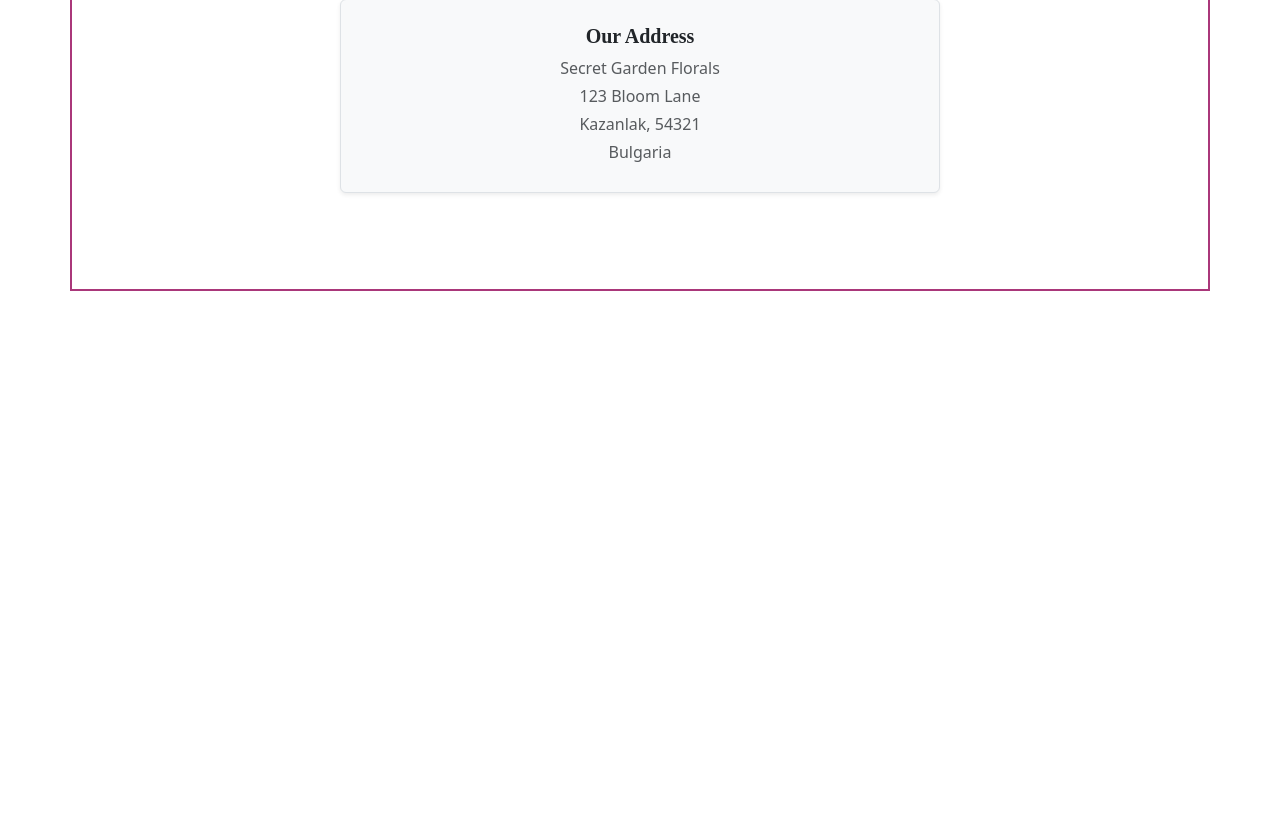
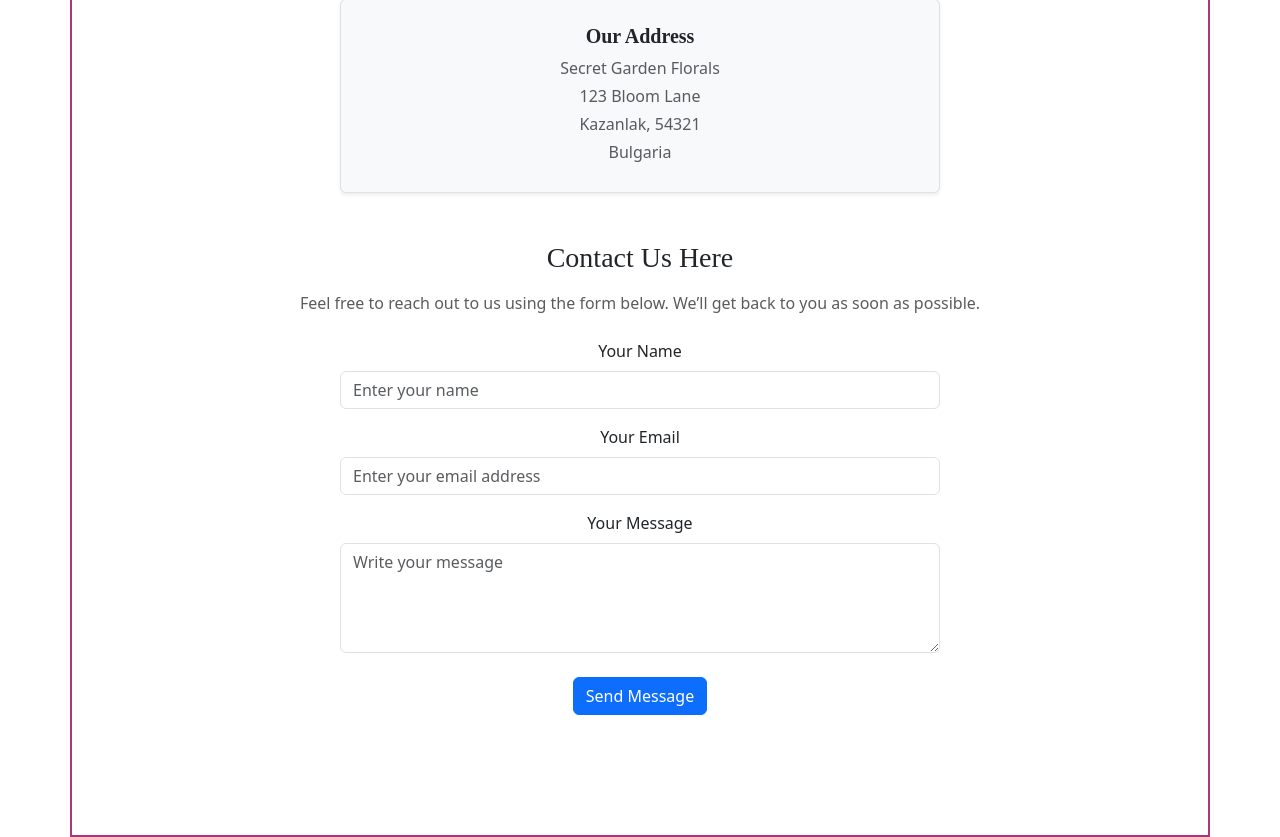
Before and after one commit to Polishko/The-Secret-Garden, a Django app: page /contact-us/ in a window 1280 px wide. Shown: the part 607-1444 px from the top of the page. Before the commit the page ends 898 px from the top, so only its background shows below. Run offline with Django 5.2, Linux system fonts and the light colour scheme; some libraries are stand-ins or nearby versions.

Commit message:
Update: Added a contact form in the contact-us template

```diff
--- a/thesecretgarden/templates/common/contact-us.html
+++ b/thesecretgarden/templates/common/contact-us.html
@@ -1,4 +1,5 @@
 {% extends 'common/base.html' %}
+{% load static %}
 
 {% block content %}
 <div class="contact-us container py-5 text-center">
@@ -7,6 +8,8 @@
     Write to us at our cozy corner in the Secret Garden. Your thoughts, feedback, or even a simple hello
     bring more charm to our blooming world.
   </p>
+
+  <!-- Address Box -->
   <div class="address-box mx-auto p-4 rounded shadow-sm" style="max-width: 600px; background-color: #f8f9fa;">
     <h5 class="text-dark">Our Address</h5>
     <p class="mb-1 text-muted">Secret Garden Florals</p>
@@ -14,5 +17,35 @@
     <p class="mb-1 text-muted">Kazanlak, 54321</p>
     <p class="text-muted">Bulgaria</p>
   </div>
+
+  <!-- Contact Form Section -->
+  <div class="contact-form-section mt-5">
+    <h3 class="text-center mb-3">Contact Us Here</h3>
+    <p class="text-muted text-center mb-4">Feel free to reach out to us using the form below. We’ll get back to you as soon as possible.</p>
+
+    <form id="contact-form" class="mx-auto" style="max-width: 600px;">
+        {% csrf_token %}
+      <div class="form-group mb-3">
+        <label for="name" class="form-label">Your Name</label>
+        <input type="text" id="name" class="form-control" placeholder="Enter your name" required>
+      </div>
+      <div class="form-group mb-3">
+        <label for="email" class="form-label">Your Email</label>
+        <input type="email" id="email" class="form-control" placeholder="Enter your email address" required>
+      </div>
+      <div class="form-group mb-4">
+        <label for="message" class="form-label">Your Message</label>
+        <textarea id="message" class="form-control" placeholder="Write your message" rows="4" required></textarea>
+      </div>
+      <button type="submit" class="btn btn-primary btn-block">Send Message</button>
+    </form>
+
+    <!-- Response Message -->
+    <div id="response-message" class="mt-4 col-md-8 mx-auto"></div>
+  </div>
 </div>
 {% endblock %}
+
+{% block extra_js %}
+<script src="{% static 'js/contact-scripts.js' %}"></script>
+{% endblock %}
```
